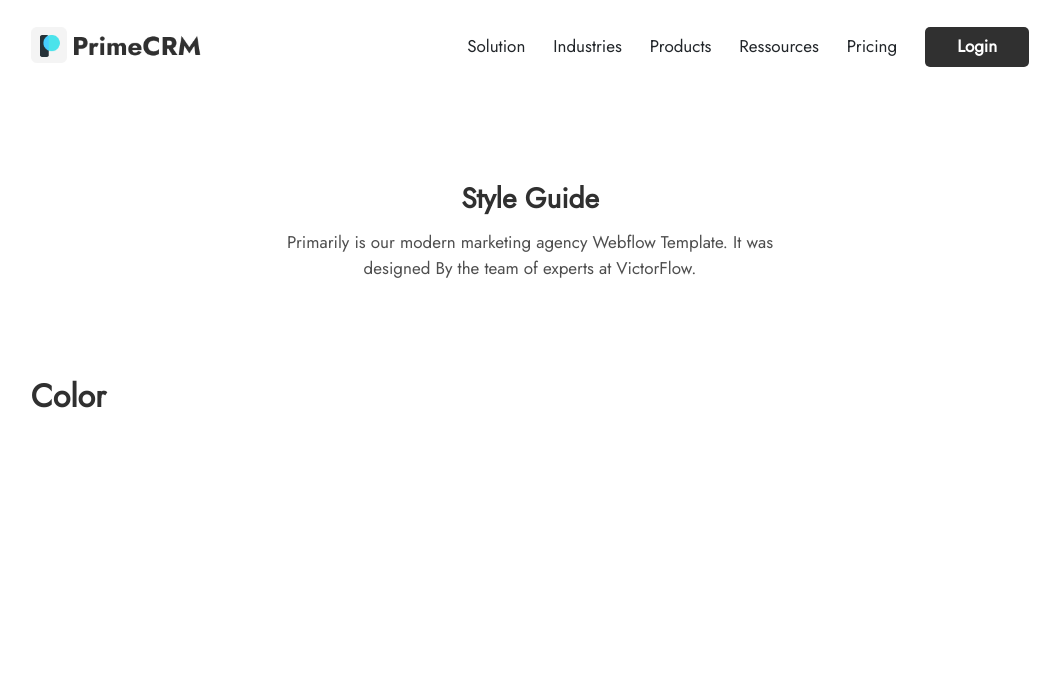
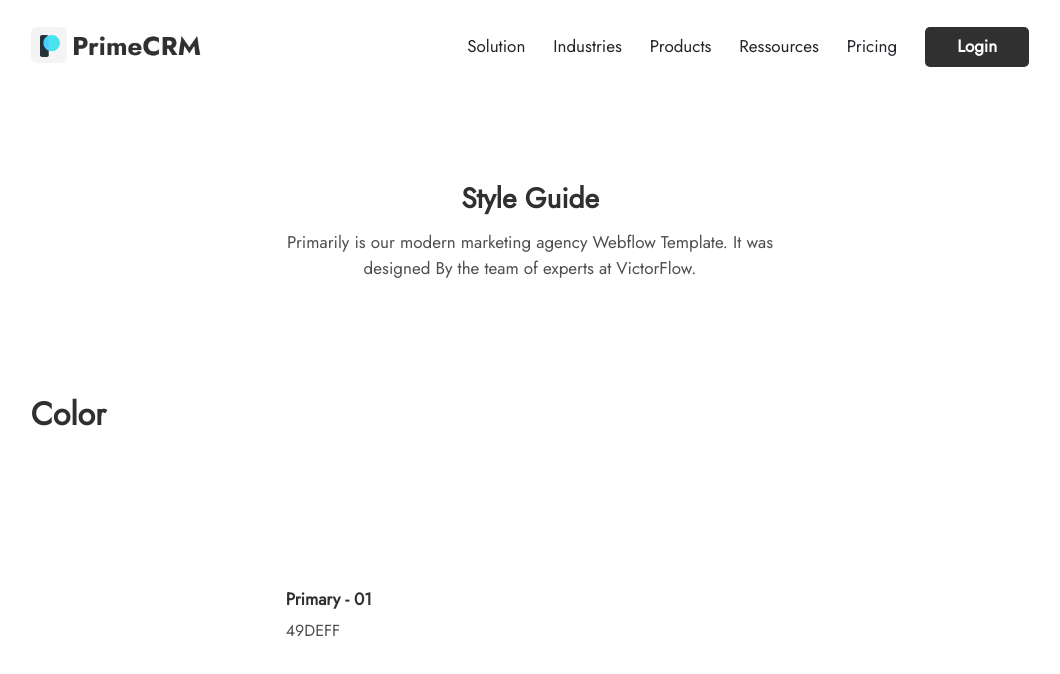
Before and after one commit to KiritoEM/PrimeCRM-weeklyDecember, a React (Create React App) app: page / in a window 1280 px wide. Shown: the top 674 px of the page, without its empty margins (110-1170 px from the left). Built offline with nearby package versions, Linux system fonts and the light colour scheme.

Commit message:
add color card

```diff
--- a/src/components/childrenComponents/ColorCard.tsx
+++ b/src/components/childrenComponents/ColorCard.tsx
@@ -1,11 +1,15 @@
-import React from 'react';
-
-const ColorCard = () => {
-    return (
-        <div>
-
+const ColorCard = (): JSX.Element => {
+  return (
+    <div className="col-4">
+      <div className="box-color">
+        <div className="box-color__bg"></div>
+        <div className="box-color__content">
+          <p className="label">Primary - 01</p>
+          <p className="palet">49DEFF</p>
         </div>
-    );
+      </div>
+    </div>
+  );
 };
 
 export default ColorCard;
--- a/src/components/content/Color.tsx
+++ b/src/components/content/Color.tsx
@@ -1,3 +1,5 @@
+import ColorCard from "../childrenComponents/ColorCard";
+
 const Color = (): JSX.Element => {
   return (
     <section id="color">
@@ -6,16 +8,8 @@ const Color = (): JSX.Element => {
       </div>
       <div className="section-content">
         <div className="section-primary">
-          <div className="row">
-            <div className="col-3">
-              <div className="box-color">
-                <div className="box-color__bg"></div>
-                <div className="box-color__content">
-                  <p className="box-label"></p>
-                  <p className="box-palet"></p>
-                </div>
-              </div>
-            </div>
+          <div className="row gx-0">
+            <ColorCard />
           </div>
         </div>
         <div className="section-secondary">
--- a/src/helpers/dataHelper.ts
+++ b/src/helpers/dataHelper.ts
@@ -2,6 +2,23 @@ interface ImenuItem {
   label: string;
   url?: string;
   id?: string;
+}
+
+interface IcolorData {
+  primary: Iprimary[];
+  secondary: Isecondary[];
+}
+
+interface Iprimary {
+  bg: string;
+  label: string;
+  palet: string;
+}
+
+interface Isecondary {
+  bg: string;
+  label: string;
+  palet: string;
 }
 
 export default function dataHelper() {
@@ -14,5 +31,16 @@ export default function dataHelper() {
     { label: "Login", id: "btn-login" },
   ];
 
+  const colorData : IcolorData = {
+     primary:[
+        {bg :"#49DEFF", label:"Primary - 01", palet:"49DEFF"},
+        {bg :"#4FFFDF", label:"Primary - 01", palet:"4FFFDF"},
+        {bg :"#303030", label:"Primary - 01", palet:"303030"},
+     ],
+     secondary:[
+        {bg :"", label:"", palet:""}
+     ]
+  }
+
   return { menuItemData };
 }
--- a/src/styles/content.scss
+++ b/src/styles/content.scss
@@ -1,25 +1,65 @@
-#content{
+#content {
     width: 100%;
     overflow: hidden;
+    padding-top: 1rem;
 
 
-     &__container{
+    &__container {
         width: 100%;
         @include container;
 
-         #color{
+        #color {
             width: 100%;
             display: flex;
             flex-direction: row;
             gap: 18%;
+            padding: 0;
 
-             .section-header{
+            .section-header {
+                margin-top: 2px;
 
-                 h2{
+                h2 {
                     color: $color-primary03;
                     font-weight: 600;
-                 }
-             }
-         }
-     }
+                }
+            }
+
+            .section-content {
+                width: 100%;
+
+                .section-primary {
+                    width: 100%;
+                    padding: 0;
+                    margin-top: -10px;
+
+                    .box-color {
+                        width: 95%;
+
+                        &__bg {
+                            width: 188px;
+                            height: 188px;
+                            border-radius: 30px;
+                        }
+
+                        &__content {
+                            margin-top: 1rem;
+
+                            .label {
+                                font-weight: bold;
+                                font-size: 17px;
+                                color: $color-primary03;
+                                padding: 0;
+                                margin: 0;
+                            }
+
+                            .palet {
+                                margin-top: 6px;
+                                color: $color-secondary01;
+                            }
+                        }
+                    }
+                }
+            }
+        }
+    }
 }
--- a/src/styles/global.scss
+++ b/src/styles/global.scss
@@ -4,3 +4,4 @@
 @import "./navbar.scss";
 @import "./Heading.scss";
 @import "./content.scss";
+@import "./content/ColorCard.scss";
```
Also changed, not shown: src/styles/content/ColorCard.scss (added).
